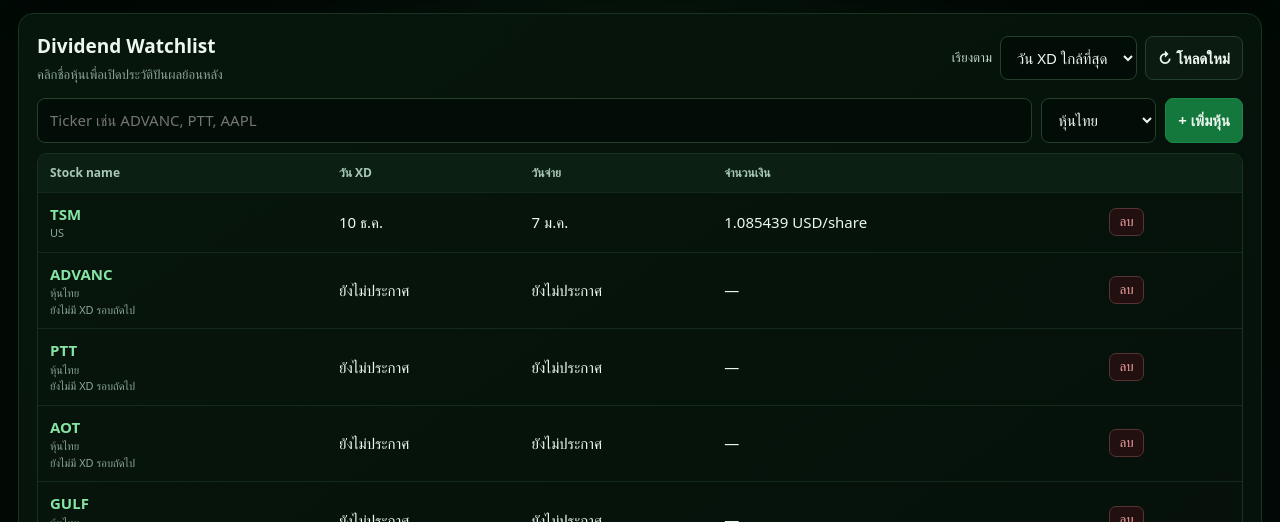
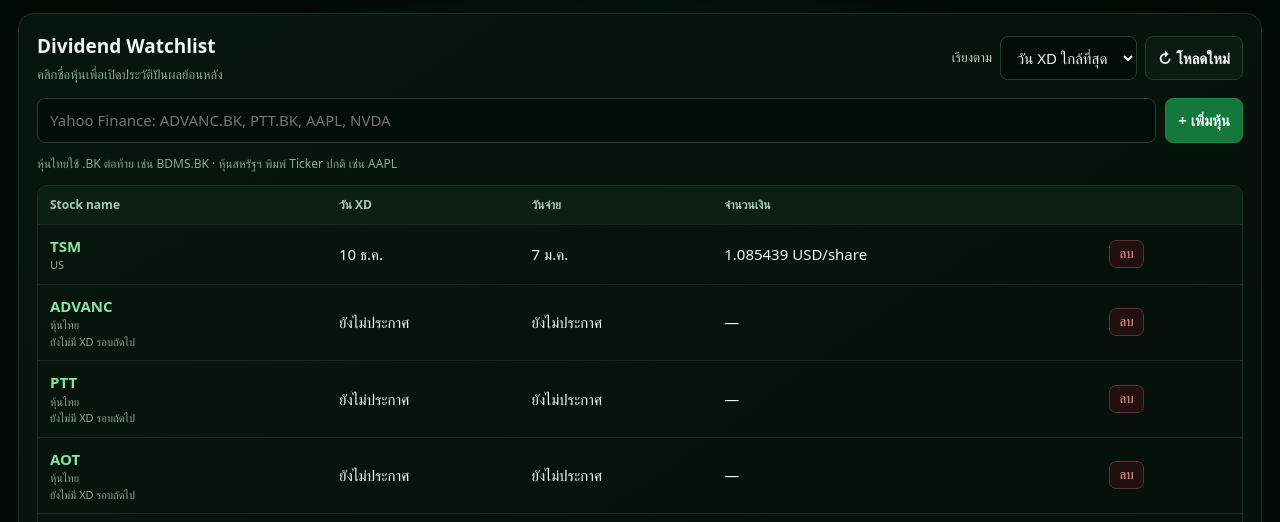
Before and after one commit to mornavapon/dividend-alert, a plain HTML site: page index.html in a window 1280 px wide. Shown: the part 262-784 px from the top of the page. Drawn offline with Linux system fonts and the light colour scheme.

Commit message:
Remove market selector and use Yahoo Finance ticker format

```diff
--- a/index.html
+++ b/index.html
@@ -5,7 +5,7 @@
 <main>
 <section class="hero panel"><div><p class="eyebrow">MY WATCHLIST</p><h2 id="stockCount">0 หุ้น</h2><p class="muted">ติดตามวันขึ้น XD · วันจ่ายปันผล · เงินปันผลต่อหุ้น</p></div><div class="hero-stat"><strong id="upcomingCount">0</strong><span>รายการ XD ที่กำลังจะถึง</span></div></section>
 <section class="panel"><div class="section-head"><div><h2>Dividend Watchlist</h2><p class="muted">คลิกชื่อหุ้นเพื่อเปิดประวัติปันผลย้อนหลัง</p></div><div class="sort-wrap"><label for="sortSelect">เรียงตาม</label><select id="sortSelect"><option value="date">วัน XD ใกล้ที่สุด</option><option value="name">ชื่อหุ้น A–Z</option></select><button id="refreshBtn" class="btn secondary">↻ โหลดใหม่</button></div></div>
-<form id="addForm" class="add-row"><input id="tickerInput" maxlength="20" placeholder="Ticker เช่น ADVANC, PTT, AAPL" autocomplete="off" required><select id="marketSelect" aria-label="ตลาดหุ้น"><option value="TH">หุ้นไทย</option><option value="US">สหรัฐฯ</option></select><button class="btn primary" type="submit">+ เพิ่มหุ้น</button></form>
+<form id="addForm" class="add-row"><input id="tickerInput" maxlength="20" placeholder="Yahoo Finance: ADVANC.BK, PTT.BK, AAPL, NVDA" autocomplete="off" required><button class="btn primary" type="submit">+ เพิ่มหุ้น</button></form><p class="muted small">หุ้นไทยใช้ .BK ต่อท้าย เช่น BDMS.BK · หุ้นสหรัฐฯ พิมพ์ Ticker ปกติ เช่น AAPL</p>
 <div class="table-scroll"><table><thead><tr><th>Stock name</th><th>วัน XD</th><th>วันจ่าย</th><th>จำนวนเงิน</th><th></th></tr></thead><tbody id="watchlistBody"><tr><td colspan="5" class="empty">กำลังโหลด Watchlist…</td></tr></tbody></table></div><p id="lastUpdated" class="muted small"></p><p id="statusMessage" class="muted small" aria-live="polite"></p></section>
 <section class="panel settings"><h2>เชื่อมต่อเพื่อแก้ไข Watchlist</h2><p class="muted">ดูข้อมูลได้โดยไม่ต้องเชื่อมต่อ แต่การเพิ่ม/ลบหุ้นต้องใช้ GitHub Token ซึ่งจำกัดสิทธิ์เฉพาะ Repository นี้ (Contents: Read and write)</p><label for="tokenInput">Fine-grained GitHub Token</label><div class="token-row"><input id="tokenInput" type="password" placeholder="github_pat_…" autocomplete="off"><button id="connectBtn" class="btn primary">เชื่อมต่อ</button><button id="disconnectBtn" class="btn secondary">ออกจากระบบ</button></div><p id="githubStatus" class="muted small">ยังไม่ได้เชื่อมต่อ</p></section>
 <footer>Dividend Alert · ตรวจสอบประกาศบริษัทและ SET ก่อนใช้ตัดสินใจลงทุน</footer></main><script src="js/app.js"></script></body></html>
```
